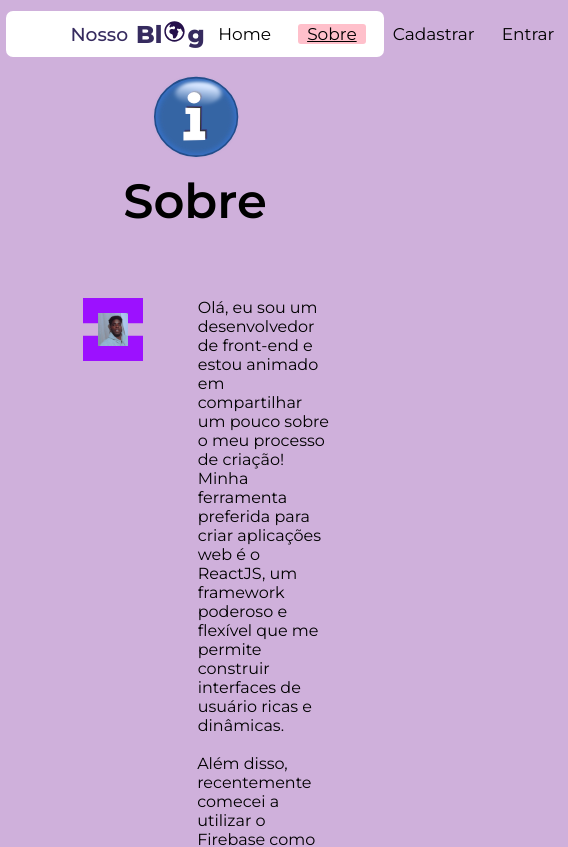
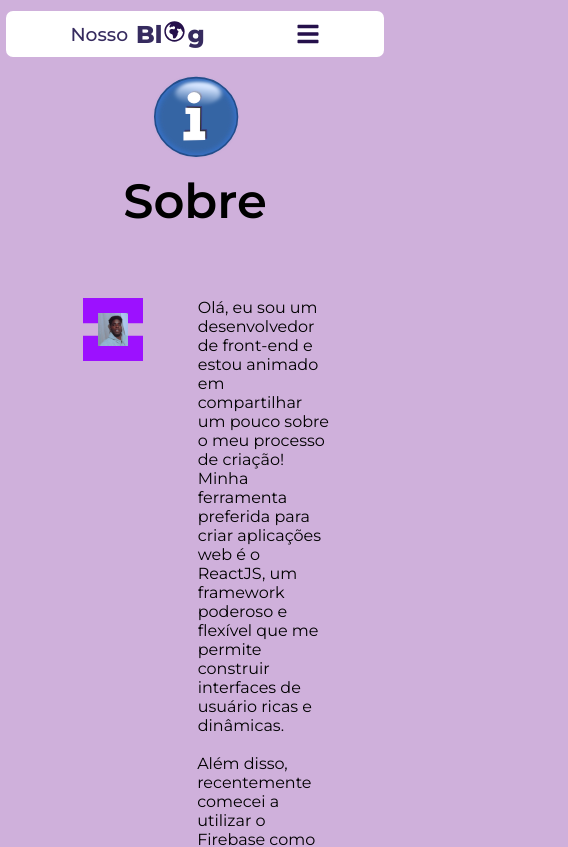
Before and after one commit to renzi-fidele-frontend/Nossoblog, a React (Vite) app: page /sobre in a window 390 px wide. Shown: the top 847 px of the page, 568 px wide, since content can reach past the window. Built offline with nearby package versions, Linux system fonts and the light colour scheme; no server answers.

Commit message:
Navbar corrigida

```diff
--- a/src/Components/HeroContainer/HeroContainer.module.css
+++ b/src/Components/HeroContainer/HeroContainer.module.css
@@ -55,5 +55,10 @@
     #container > a {
         font-size: 1.3em;
     }
+}
 
+@media screen and (max-width: 854px) {
+#container > img {
+    height: 320px;
 }
+}
--- a/src/Components/NavBar/NavBar.jsx
+++ b/src/Components/NavBar/NavBar.jsx
@@ -4,6 +4,9 @@ import { app } from "../../firebase/config";
 import { getAuth, signOut } from "firebase/auth";
 import { AuthValue } from "../../context/AuthContent";
 import { HiGlobeEuropeAfrica } from "react-icons/hi2";
+import { useRef } from "react";
+import { FaBars } from "react-icons/fa";
+import {ImCross} from "react-icons/im"
 
 const NavBar = () => {
     //  Pegando o valor global do Contexto
@@ -27,9 +30,15 @@ const NavBar = () => {
             .catch((err) => console.log(`Ops, não foi possível deslogar devido a ${err}`));
     }
 
+    const navRef = useRef();
+
+    function mostrarNav() {
+        navRef.current.classList.toggle(styles.responsivo);
+    }
+
     return (
-        <nav id={styles.nav}>
-            <NavLink to="/">
+        <header  ref={navRef} id={styles.nav}>
+            <NavLink  to="/">
                 Nosso{" "}
                 <span>
                     Bl
@@ -89,7 +98,9 @@ const NavBar = () => {
                     </>
                 )}
             </ul>
-        </nav>
+            <FaBars className={styles.bars} onClick={mostrarNav} />
+            <ImCross className={styles.closeBtn} onClick={mostrarNav}/>
+        </header>
     );
 };
 
--- a/src/Components/NavBar/NavBar.module.css
+++ b/src/Components/NavBar/NavBar.module.css
@@ -47,3 +47,54 @@
 path {
     fill: #25104b;
 }
+
+.bars, .closeBtn {
+    display: none;
+    font-size: 24px;
+}
+
+.bars:hover, .closeBtn:hover {
+    cursor: pointer;
+}
+
+@media screen and (max-width: 1142px) {
+    #nav > ul {
+        display: none;
+    }
+
+    .responsivo {
+        position: fixed;
+        width: 100%;
+        height: 100vh;
+        margin: 0 !important;
+        top: 0;
+        z-index: 3;
+        justify-content: center !important;
+
+    }
+
+    .responsivo > ul {
+        display: block !important;
+    }
+
+    .responsivo > ul > li {
+        margin-bottom: 4%;
+        text-align: center;
+    }
+
+    .responsivo > a, .responsivo > svg{
+        display: none !important;
+    }
+
+    .responsivo > .closeBtn {
+        display: inline !important;
+        position: absolute;
+        top: 3%;
+        right: 3%;
+        font-size: 24px;
+    }
+
+    .bars {
+        display: inline;
+    }
+}
```
Also changed, not shown: src/pages/Dashboard/Dashboard.module.css (line endings or trailing spaces), src/pages/Home/Home.module.css (line endings or trailing spaces).
